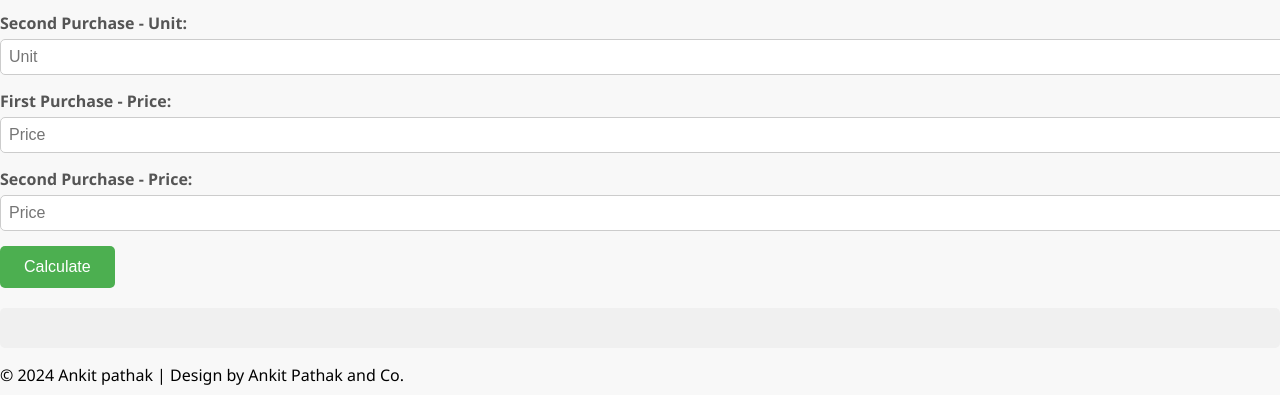
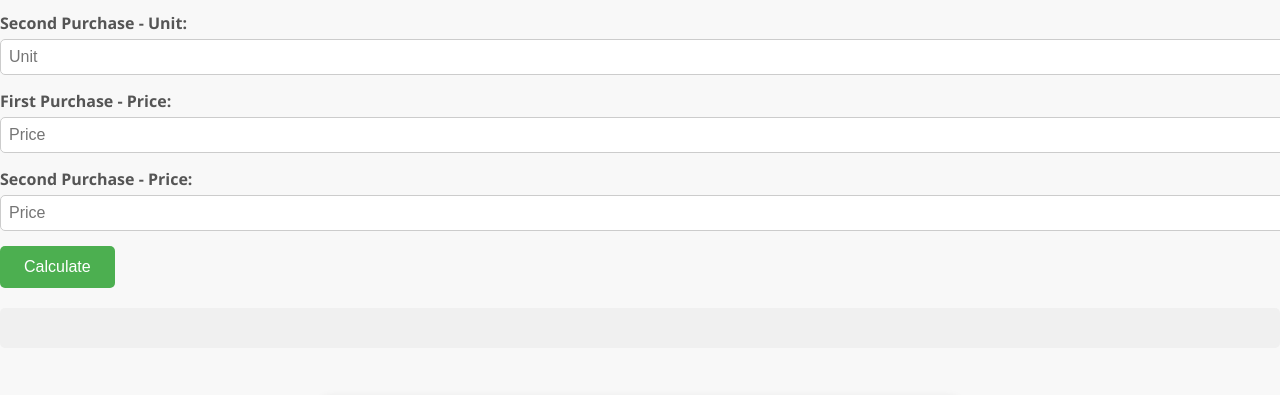
Before and after one commit to ANKITPATHAK25/SHARE-AVERAGE-CALCULATOR-, a plain HTML site: page index.html in a window 1280 px wide. Shown: the part 150-545 px from the top of the page. Drawn offline with Linux system fonts and the light colour scheme.

Commit message:
Revert "Update index.html"

```diff
--- a/index.html
+++ b/index.html
@@ -90,7 +90,6 @@
     </style>
 </head>
 <body>
-
   <h1>📈 Share Average Calculator 📉</h1>
 
         <form id="shareForm">
@@ -119,7 +118,7 @@
 
         <div id="result" class="result"></div>
     </div>
-     <p>© 2024 Ankit pathak | Design by Ankit Pathak and Co.</a></p>
+
     <script>
         function calculate() {
             var unit1 = parseFloat(document.getElementById("unit1").value);
```
